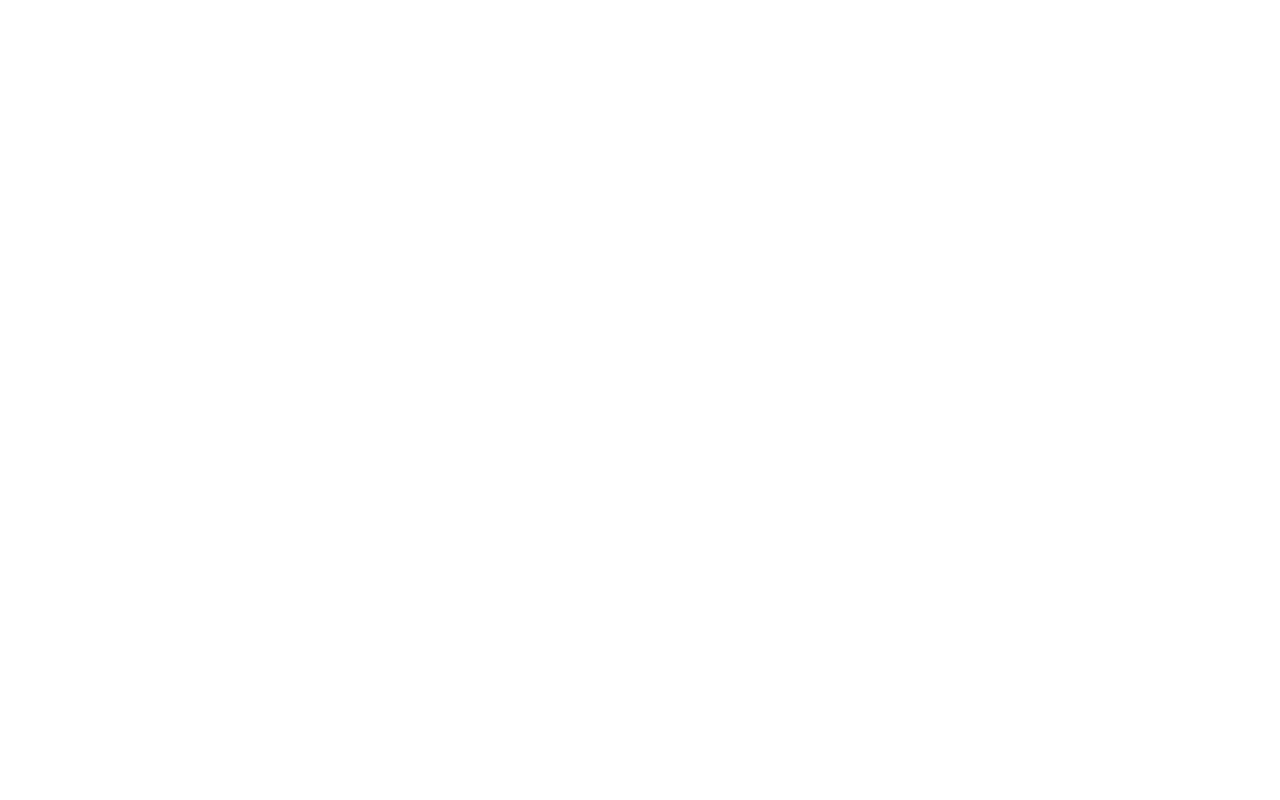
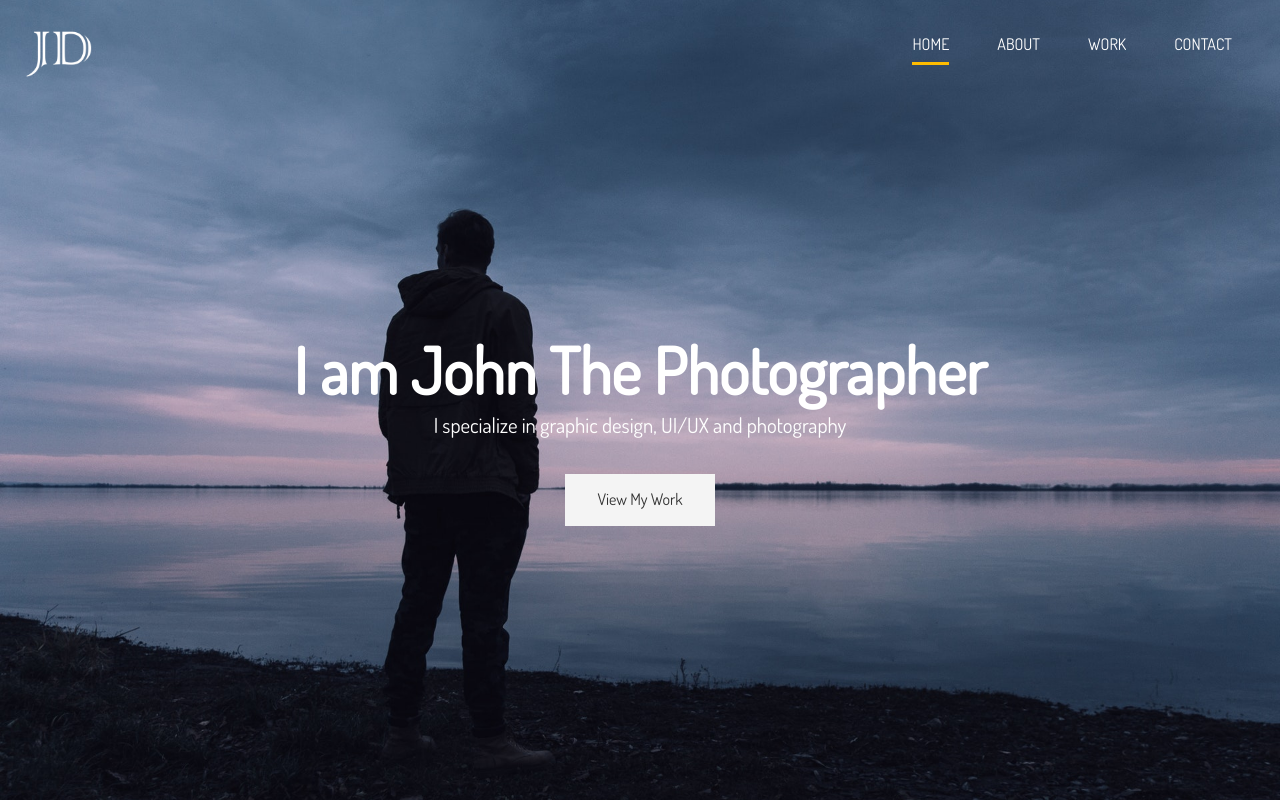
Before and after one commit to drewfidel/SASS_Website, a website: page dist/index.html in a window 1280 px wide. Drawn offline with Linux system fonts and the light colour scheme.

Commit message:
Header / Nav / Background
includes typwriter effect using js

```diff
--- /dev/null
+++ b/scss/_utilities.scss
@@ -0,0 +1,52 @@
+.container {
+  max-width: $website-width;
+  padding: 0 1.5rem;
+  margin: auto;
+  overflow: hidden;
+}
+
+// buttons
+%btn-shared {
+  display: inline-block;
+  padding: 0.8rem 2rem;
+  transition: all 0.5s;
+  border: none;
+  cursor: pointer;
+}
+
+.btn {
+  &-main {
+    @extend %btn-shared;
+    color: #333;
+    background-color: $main-color;
+  }
+
+  &-light {
+    @extend %btn-shared;
+    color: #333;
+    background-color: $light-color;
+  }
+
+  &-dark {
+    @extend %btn-shared;
+    color: #f4f4f4;
+    background-color: $dark-color;
+  }
+}
+
+// Anything with a class of btn-
+button[class^='btn-']:hover,
+a[class^='btn-']:hover,
+input[class^='btn-']:hover {
+  background-color: $main-color;
+}
+
+.lead {
+  font-size: 1.3rem;
+  margin-bottom: 2rem;
+}
+
+// Any text we want to center
+.text-center {
+  text-align: center;
+}
--- a/scss/main.scss
+++ b/scss/main.scss
@@ -1,4 +1,5 @@
 @import 'config';
+@import 'utilities';
 
 
 
@@ -32,3 +33,72 @@ h3 {
 img {
   width: 100%;
 }
+
+// Logo
+#logo {
+  width: 70px;
+  height: 70px;
+  color: #fff;
+  text-transform: uppercase;
+}
+
+// Main Nav
+#main-nav {
+  display: flex;
+  justify-content: space-between;
+  padding-top: 1rem;
+
+
+  ul {
+    display: flex;
+  }
+
+  li {
+    padding: 1rem 1.5rem;
+  }
+
+  a {
+    text-decoration: none;
+    color: #fff;
+    text-transform: uppercase;
+    border-bottom: 3px transparent solid;
+    padding-bottom: 0.5rem;
+    transition: border-color 0.5s;
+
+    &:hover {
+      border-color: $medium-color;
+    }
+
+    &.current {
+      border-color: $main-color;
+    }
+  }
+}
+
+
+// Header
+// <header id="header-home">
+#header {
+
+  // Header Home
+  &-home {
+    background: $bg-image no-repeat center right / cover;
+    height: 100vh;
+    color: #fff;
+
+    // Header Content
+    .header-content {
+      // Centered horizontally
+      text-align: center;
+      padding-top: 20%;
+
+      h1 {
+        font-size: 4rem;
+        line-height: 1.2;
+      }
+    }
+
+  }
+
+  &-inner {}
+}
```
Also changed, not shown: dist/css/main.css, dist/index.html, dist/js/typewriter.js (renamed from js/typewriter.js).
